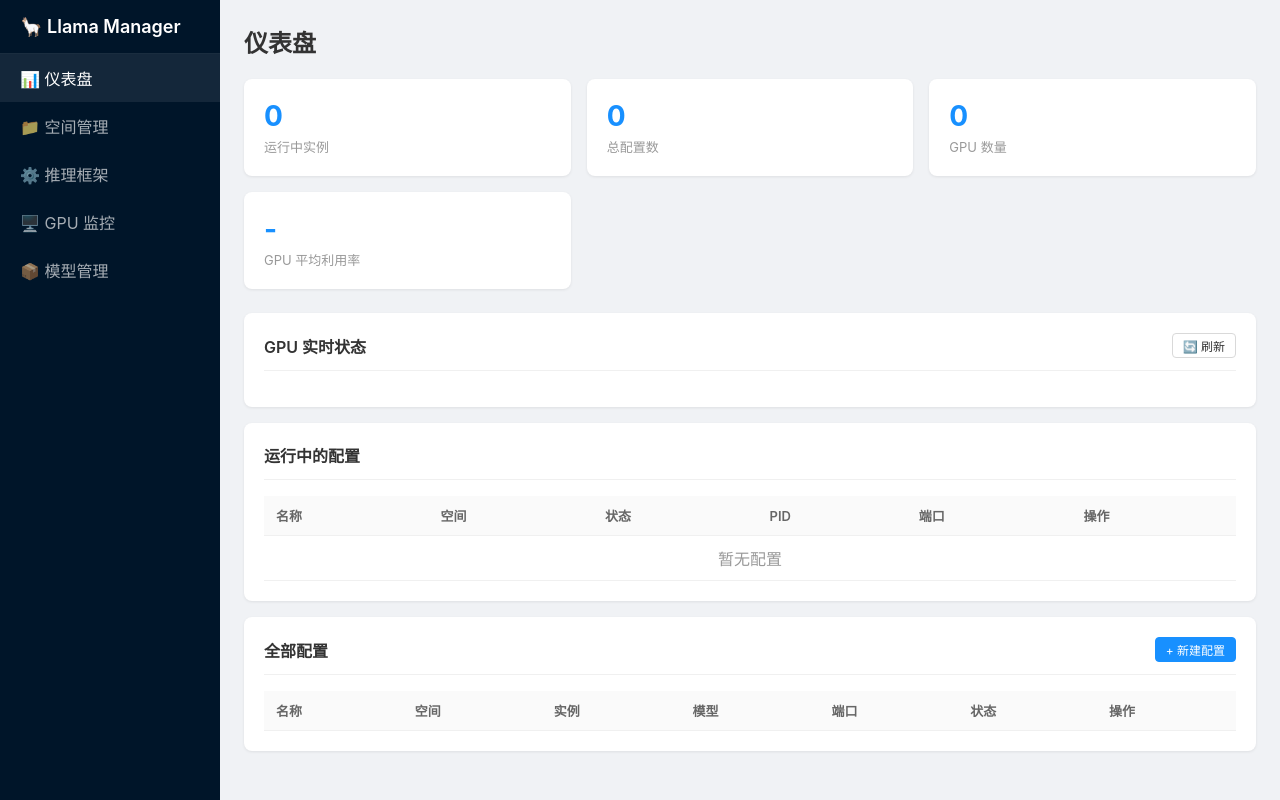
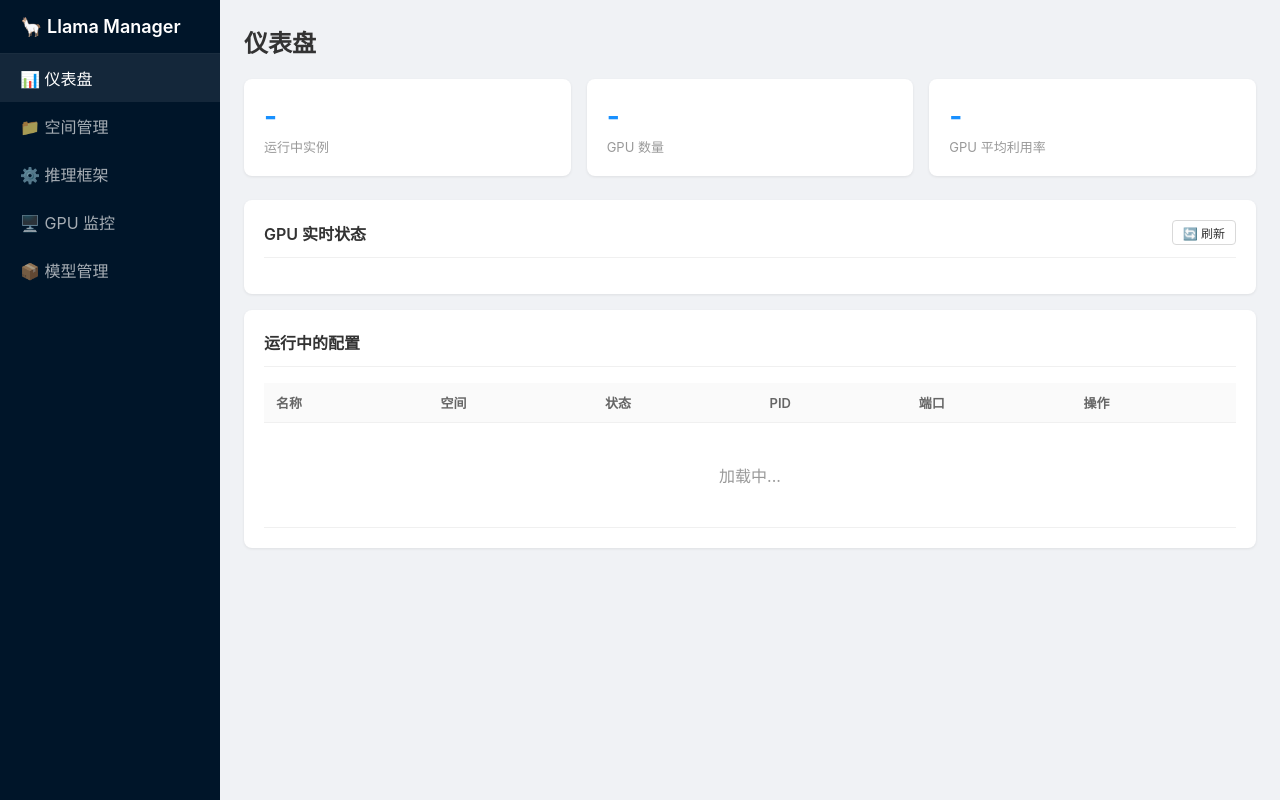
Before and after one commit to Andy365-365/llama-manager, a FastAPI app: page /dashboard in a window 1280 px wide. Run offline with FastAPI, Linux system fonts and the light colour scheme; data that the repository does not hold is empty.

Commit message:
feat: dashboard shows only running configs, remove all-configs list

```diff
--- a/templates/dashboard.html
+++ b/templates/dashboard.html
@@ -8,7 +8,6 @@
 
 <div class="dash-grid" id="stats-grid">
   <div class="dash-stat"><div class="value" id="stat-running">-</div><div class="label">运行中实例</div></div>
-  <div class="dash-stat"><div class="value" id="stat-configs">-</div><div class="label">总配置数</div></div>
   <div class="dash-stat"><div class="value" id="stat-gpus">-</div><div class="label">GPU 数量</div></div>
   <div class="dash-stat"><div class="value" id="stat-gpu-util">-</div><div class="label">GPU 平均利用率</div></div>
 </div>
@@ -37,21 +36,7 @@
   </table>
 </div>
 
-<!-- All Configs -->
-<div class="card">
-  <div class="card-header">
-    <span class="card-title">全部配置</span>
-    <a href="/config/new" class="btn btn-primary btn-sm">+ 新建配置</a>
-  </div>
-  <table>
-    <thead>
-      <tr><th>名称</th><th>空间</th><th>实例</th><th>模型</th><th>端口</th><th>状态</th><th>操作</th></tr>
-    </thead>
-    <tbody id="all-table">
-      <tr><td colspan="7" class="loading">加载中...</td></tr>
-    </tbody>
-  </table>
-</div>
+<!-- All Configs section removed from dashboard -->
 {% endblock %}
 {% block scripts %}
 <script>
@@ -84,16 +69,12 @@ async function refreshDashboard() {
   const running = status.filter(s => s.status === 'running');
   document.getElementById('stat-running').textContent = running.length;
 
-  // All configs
-  const configs = await api('/api/configs/');
-  document.getElementById('stat-configs').textContent = configs.length;
-
-  // Running table
+  // Running table (only show running configs)
   const rt = document.getElementById('running-table');
-  if (status.length === 0) {
-    rt.innerHTML = '<tr><td colspan="6" style="text-align:center;color:#999;">暂无配置</td></tr>';
+  if (running.length === 0) {
+    rt.innerHTML = '<tr><td colspan="6" style="text-align:center;color:#999;">暂无运行中的配置</td></tr>';
   } else {
-    rt.innerHTML = status.map(s => `
+    rt.innerHTML = running.map(s => `
       <tr>
         <td><a href="/config/${s.id}/edit">${s.name}</a></td>
         <td>${s.workspace_name}</td>
@@ -110,28 +91,7 @@ async function refreshDashboard() {
         </td>
       </tr>
     `).join('');
-  }
-
-  // All table
-  const at = document.getElementById('all-table');
-  at.innerHTML = configs.map(c => `
-    <tr>
-      <td><a href="/config/${c.id}/edit">${c.name}</a></td>
-      <td>${c.workspace_name}</td>
-      <td>${c.llama_instance_name}</td>
-      <td style="max-width:200px;overflow:hidden;text-overflow:ellipsis;white-space:nowrap;" title="${c.model_path}">${c.model_path}</td>
-      <td>${c.port || '-'}</td>
-      <td>${statusBadge(c.status)}</td>
-      <td>
-        <div class="btn-group">
-          <a href="/config/${c.id}/edit" class="btn btn-sm">编辑</a>
-          ${c.status === 'running'
-            ? `<button class="btn btn-sm btn-danger" onclick="doStop(${c.id})">停止</button>`
-            : `<button class="btn btn-sm btn-success" onclick="doStart(${c.id})">启动</button>`}
-        </div>
-      </td>
-    </tr>
-  `).join('');
+ }).join('');
 }
 
 async function doStart(cid) {
```
